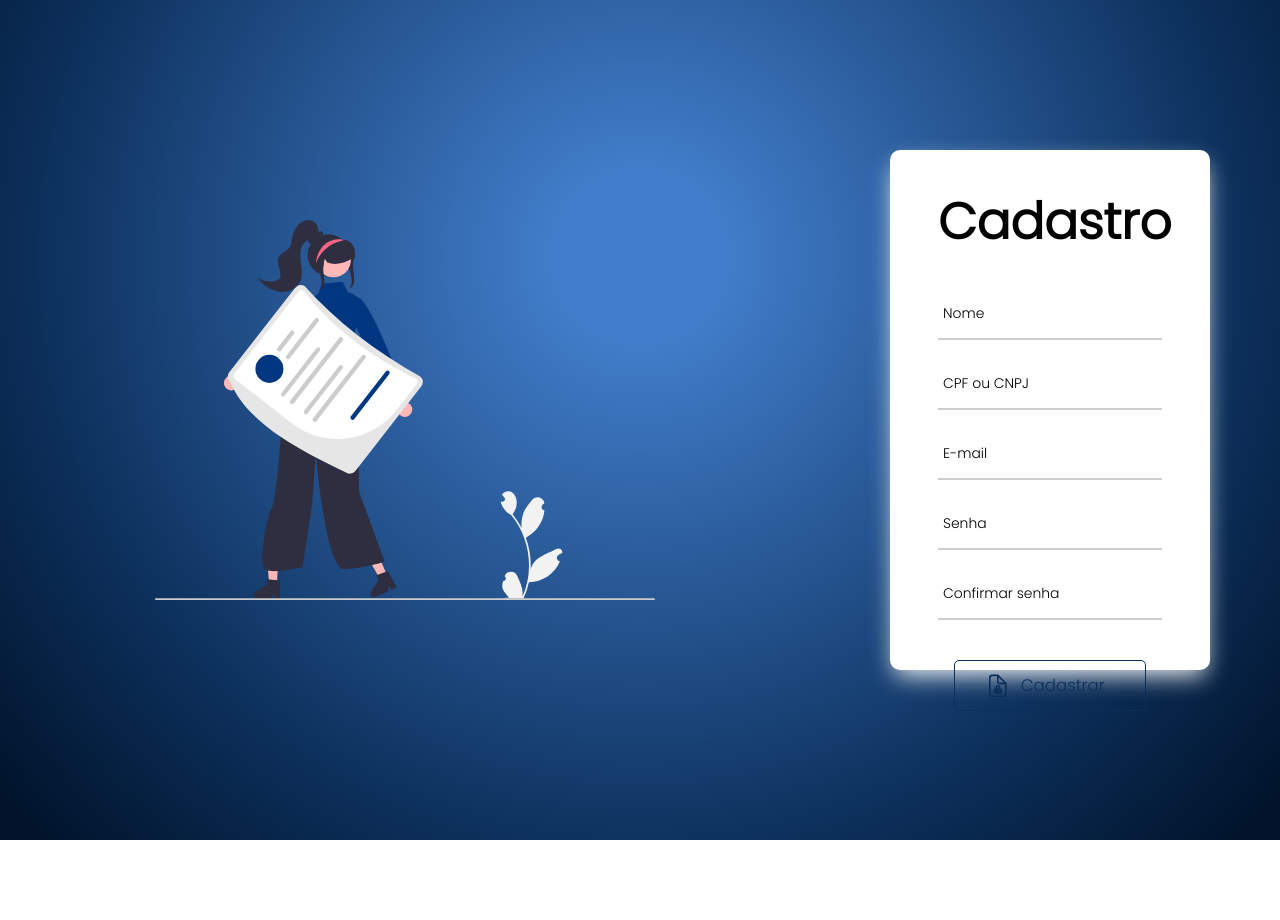
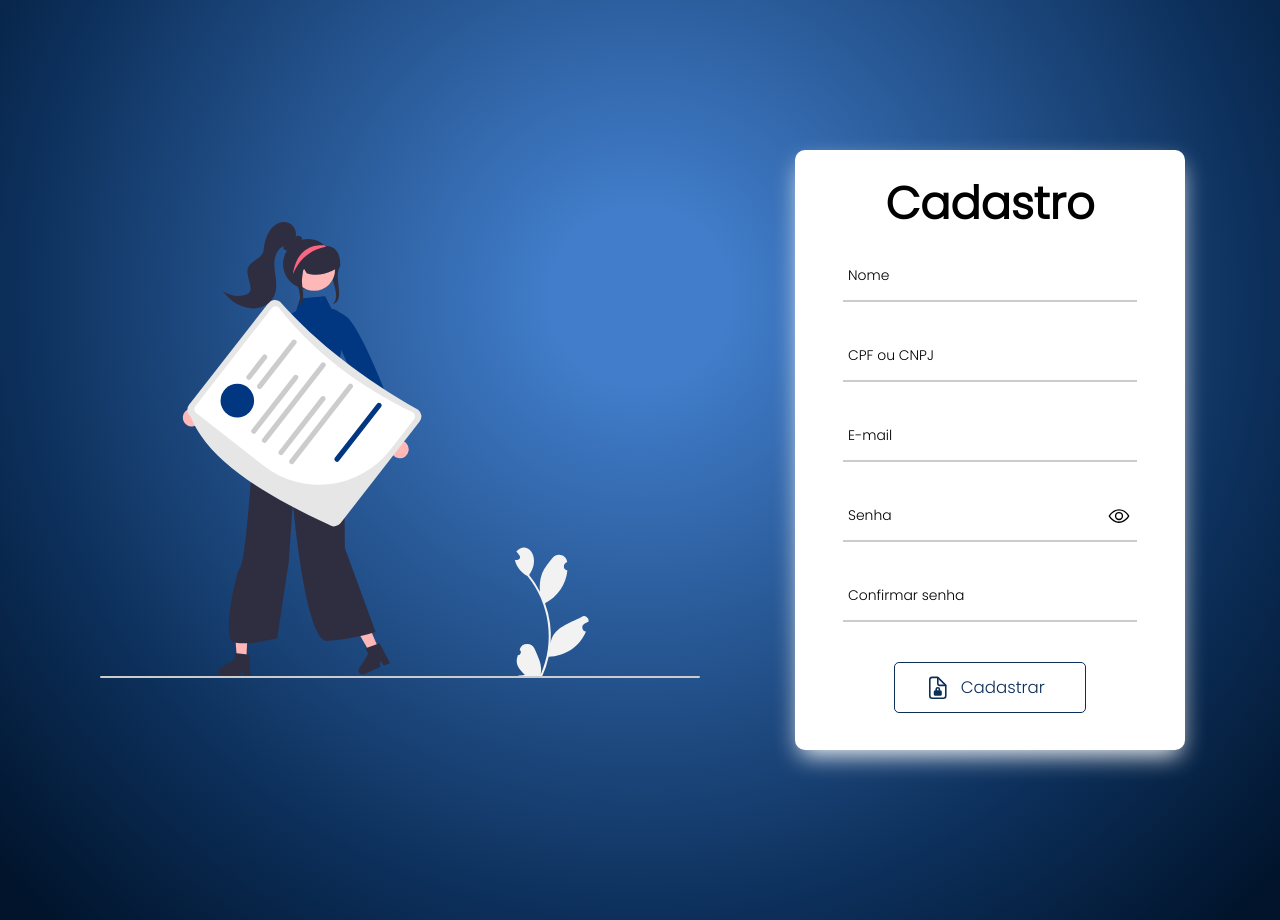
Before and after one commit to BlackBoltEdu/SimplificaEventos, a PHP site: page /view/cadastro.html in a window 1280 px wide; the page is wider, and only the part inside the window is pictured. Shown: the part 327-1247 px from the top of that part. Before the commit the page ends 1167 px from the top of that part, so only its background shows below. Run offline with PHP 8.4, Linux system fonts and the light colour scheme.

Commit message:
Reponsive

```diff
--- a/assets/css/style.css
+++ b/assets/css/style.css
@@ -16,11 +16,13 @@
     width: 100%;
     min-height: 100vh;
     background: radial-gradient(circle, #417dca 10%, #0c2f5a 70%, #01142c 96%);
+    overflow: hidden;
 }
 
 main{
     margin: 20px auto;
-    width: 1400px;
+    width: 100%;
+    height: 900px;
     display: flex;
     flex-direction: row;
     justify-content: center;
@@ -38,9 +40,7 @@ section{
 
 .container-form{
     width: 25vw;
-    height: 65vh;
-    min-width: 300px;
-    min-height: 470px;
+    height: 600px;
     padding: 0px 3rem;
     background-color: #FFF;
     box-shadow: rgb(250, 250, 250) 0px 10px 25px -5px;
@@ -48,9 +48,9 @@ section{
 }
 .container-form h1{
     text-align: center;
-    font-size: 50px;
+    font-size:  3em;
     font-weight: 600;
-    margin: 35px 0px;
+    margin: 20px 0px;
 }
 
 /* Configurando posição, tamanho e aparencia dos input's and label's */
@@ -67,7 +67,7 @@ section{
     width: 100%;
     height: 1em;
     padding: 20px 5px;
-    margin-bottom: 30px;
+    margin-bottom: 40px;
 
     outline: none;
     font-size: 0.9rem;
@@ -119,6 +119,18 @@ section{
 }
 /* Fim da configuração do underline dos input's */
 
+.input-field img{
+    position: absolute;
+    left: 90%;
+    bottom: 25%;
+    width: 1.4em;
+    cursor: pointer;
+}
+.input-field .input-password{
+    width: 90%;
+}
+
+
 /* Configurando o botão do formulário */
 .btnSubmit{
     width: 15em;
@@ -165,13 +177,90 @@ section{
 /* Fim da configuração do bottão */
 
 .section-one img{
-    margin-left: 110px;
-    width: 500px;
-    min-width: 200px;
-    max-width: 600px;
+    margin-left: 100px;
+    width: 600px;
+    max-width: 700px;
     align-self: center;
 }
 
 .underline.error::after{
     background: var(--bg-color-error);
 }
+
+/* Responsive */
+@media screen and (min-width: 1367px) and (max-width: 1600px) {
+    .container-form{
+        width: 25vw;
+        min-width: 390px;
+    }
+}
+
+@media screen and (min-width: 1201px) and (max-width: 1366px){
+    .container-form{
+        width: 30vw;
+        min-width: 390px;
+    }
+    .container-form h1{
+        font-size: 2.8em;
+    }
+    .section-one img{
+        transition: 1s;
+    }
+}
+
+@media screen and (min-width: 993px) and (max-width: 1200px){
+    .container-form{
+        width: 33vw;
+        min-width: 370px;
+    }
+    .container-form h1{
+        font-size: 2.8em;
+    }
+    .section-one img{
+        width: 500px;
+        transition: 1s;
+    }
+}
+
+@media screen and (min-width: 768px) and (max-width: 992px){
+    main{
+        display: block;
+    }
+    .container-form{
+        width: 50vw;
+        height: 70vh;
+    }
+    .container-form h1{
+        font-size: 2.8em;
+    }
+    .section-one{
+        min-width: 0px;
+        min-height: 0px;
+        display: none;
+        transition: 0.8s;
+    }
+    section{
+        margin: 10% 15.5%;
+    }
+    .input-field{
+        margin-bottom: 50px;
+    }
+}
+
+@media screen and (min-width: 300px) and (max-width: 767px){
+    main{
+        display: block;
+    }
+    section{
+        position: absolute;
+        left: 15%;
+        bottom: -15px;
+    }
+    .section-one{
+        transform: scale(0);
+    }
+    .container-form{
+        width: 65vw;
+        min-width: 380px;
+    }
+}
--- a/assets/js/register.js
+++ b/assets/js/register.js
@@ -43,7 +43,6 @@ const init = () =>{
     /* End object mask */
 
     /* Funcition to Validate CPF */
-
     const isCPF = (event) => {
         const inputCPF = event.currentTarget;
         const cpf = inputCPF.value.replace(/[.\-\/]/gm, "") // removing dots, hyphen and slash from CPF or CNPJ
@@ -55,6 +54,7 @@ const init = () =>{
         cpf === "55555555555" || cpf === "66666666666" || cpf === "77777777777" ||
         cpf === "88888888888" || cpf === "99999999999" || cpf.length > 11){
             underlineCPF.classList.add('error');
+            inputCPF.checkValidity() = false
             return false;
         }else{
             underlineCPF.classList.remove('error')
@@ -64,7 +64,7 @@ const init = () =>{
         let sum = 0;
         let rest = 0;
 
-        if(validCPF.length === 11){
+        if(validCPF.length < 12){
             /* Checking first value */
             for(let i = 0; i < 9; i++){
                 sum += validCPF[i] * (10 - i);
@@ -107,6 +107,8 @@ const init = () =>{
                     return false;
                 }
             }else{
+                btnSubmit.setAttribute('disabled', 'disabled')
+                btnSubmit.classList.remove('btnHover');
                 underlineCPF.classList.add('error');
                 return false;
             }
@@ -119,21 +121,20 @@ const init = () =>{
     const btnSubmit = document.querySelector('#button');
     const underlinePassword = document.querySelector('[data-js="underline-password"]');
     const underlineCPF = document.querySelector('[data-js-test="invalid-CPF"]');
+    const inputs = document.querySelectorAll('input');
 
     cpf.addEventListener('input', event => {
         event.target.value = masks.cpfOrCNPJ(event.target.value);
     });
 
-    cpf.addEventListener('blur', isCPF);
+    cpf.addEventListener('input', isCPF);
     cpf.addEventListener('blur', () =>{
         console.log(isCPF)
     });
     password.addEventListener('input', validatePassword);
 
-
-    btnSubmit.addEventListener('click', e =>{
-
-        e.preventDefault();
+    btnSubmit.addEventListener('submit', e =>{
+        e.preventDefault()
     });
 }
 
--- a/view/cadastro.html
+++ b/view/cadastro.html
@@ -30,7 +30,7 @@
                             </div>
 
                             <div class="input-field">
-                                <input id="cpf" type="text" name="cpf" autocomplete="off"required>
+                                <input id="cpf" type="text" name="cpf" autocomplete="off" required>
                                 <label for="cpf">CPF ou CNPJ</label>
                                 <div class="underline" data-js-test="invalid-CPF" ></div>
                             </div>
@@ -42,13 +42,14 @@
                             </div>
 
                             <div class="input-field">
-                                <input id="password" type="password" name="password" required>
+                                <input class="input-password" id="password" type="password" name="password" required>
                                 <label for="password">Senha</label>
+                                <img src="../assets/img/eye-outline.svg" alt="">
                                 <div class="underline" data-js="underline-password"></div>
                             </div>
 
                             <div class="input-field">
-                                <input id="passwordConf" type="password" name="passwordConf" required>
+                                <input class="input-password" id="passwordConf" type="password" name="passwordConf" required>
                                 <label for="passwordConf">Confirmar senha</label>
                                 <div class="underline"></div>
                             </div>
@@ -61,7 +62,6 @@
             </section>
         </main>
 
-
         <script src="../assets/js/register.js"></script>
         <script type="module" src="https://unpkg.com/ionicons@5.5.2/dist/ionicons/ionicons.esm.js"></script>
     </body>
```
Also changed, not shown: assets/js/screenSize.js (added, +16 -0 lines), assets/img/eye-off-outline.svg (added), assets/img/eye-outline.svg (added).
